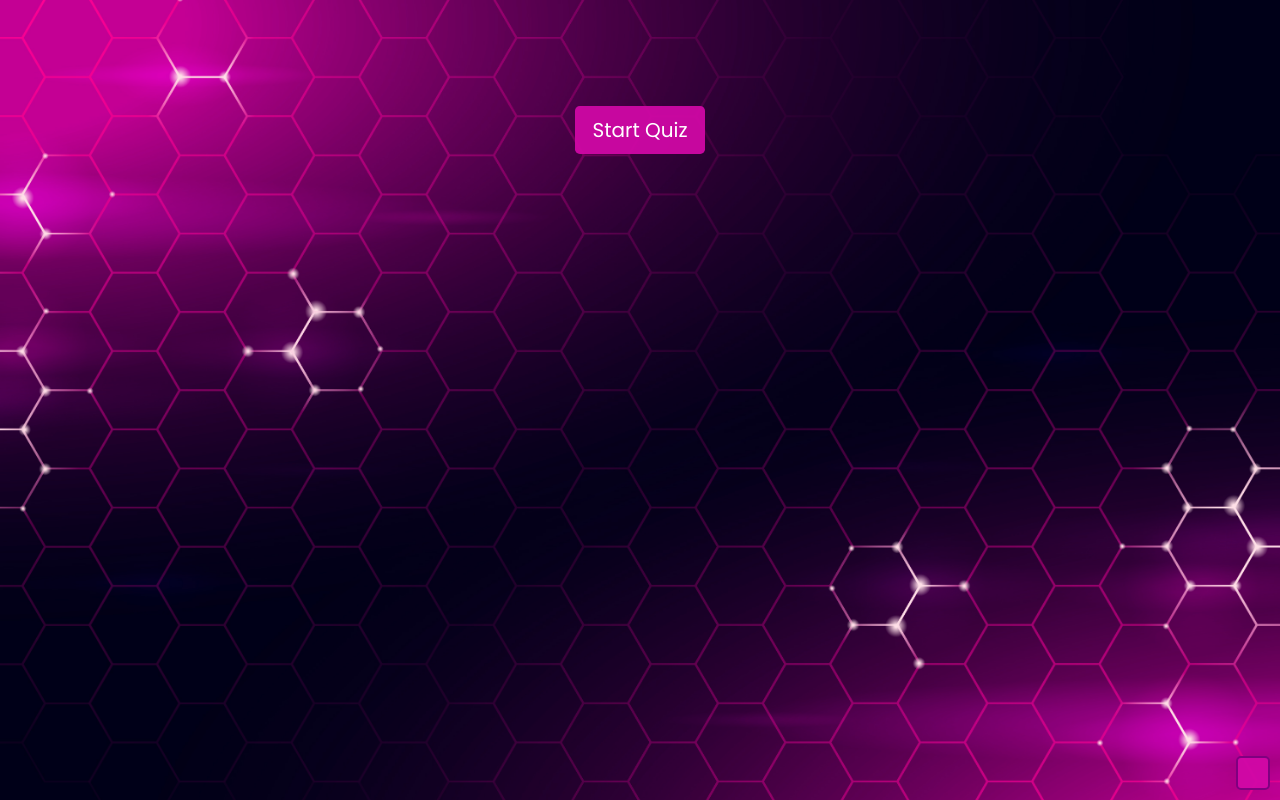
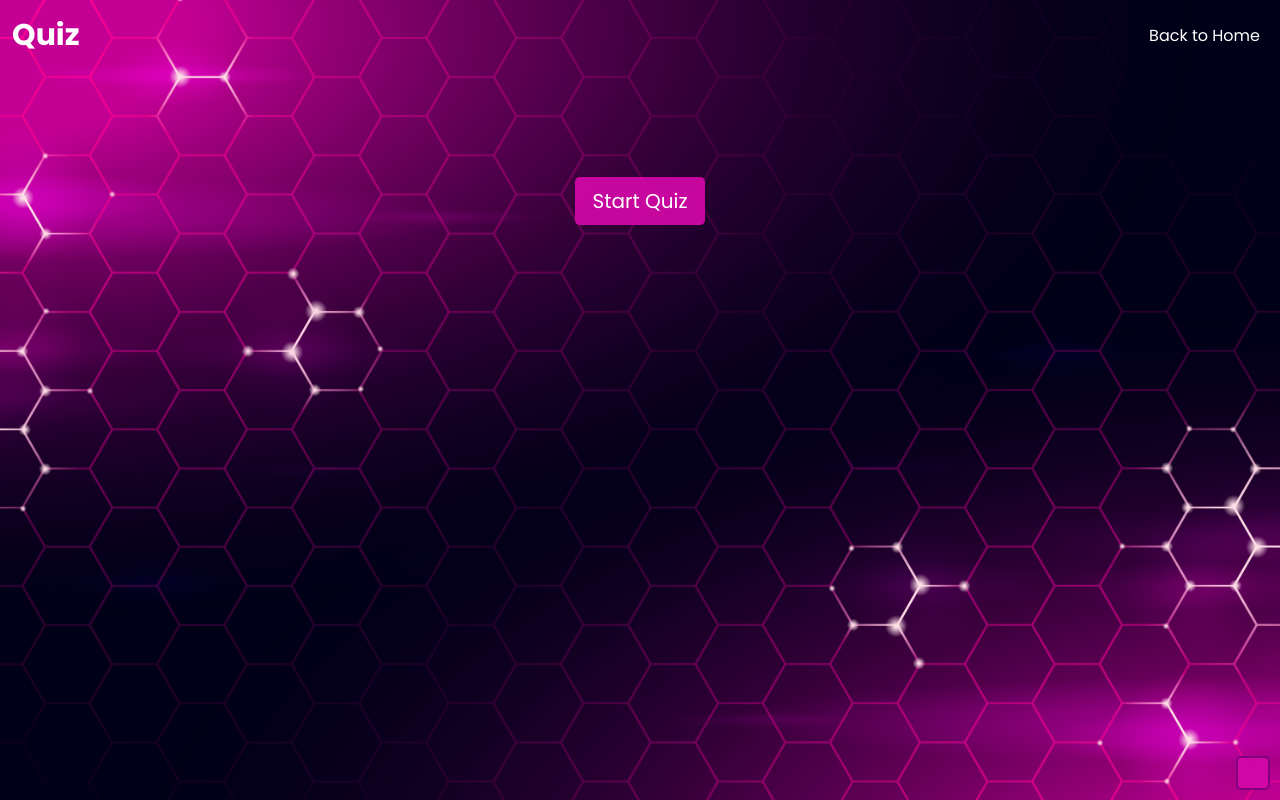
Before and after one commit to JohiChawala/Quiz_Website, a plain HTML site: page quiz.html in a window 1280 px wide. Drawn offline with nearby package versions, Linux system fonts and the light colour scheme.

Commit message:
update quiz.html

```diff
--- a/quiz.html
+++ b/quiz.html
@@ -11,6 +11,22 @@
     <title>Course Quiz</title>
 </head>
 <body>
+    <!-- Navbar Section -->
+    <nav class="navbar navbar-expand-lg navbar-primary ">
+        <div class="container-fluid ">
+            <a class="navbar-brand"  style="color: #FFF; font-size: 30px;" href="index.html"><b>Quiz</b></a>
+            <button class="navbar-toggler"   style="color: #FFF; border-color: #FFF;" type="button" data-bs-toggle="collapse" data-bs-target="#navbarNav" aria-controls="navbarNav" aria-expanded="false" aria-label="Toggle navigation">
+                <span class="navbar-toggler-icon"></span>
+            </button>
+            <div class="collapse navbar-collapse" id="navbarNav">
+                <ul class="navbar-nav ms-auto">
+                    <li class="nav-item">
+                        <a class="nav-link" style="color: #FFF;" href="./index.html">Back to Home</a>
+                    </li>
+                </ul>
+            </div>
+        </div>
+    </nav>
     <div class="container">
         <div id="username-container">
             <!-- Username will be displayed here -->
```
